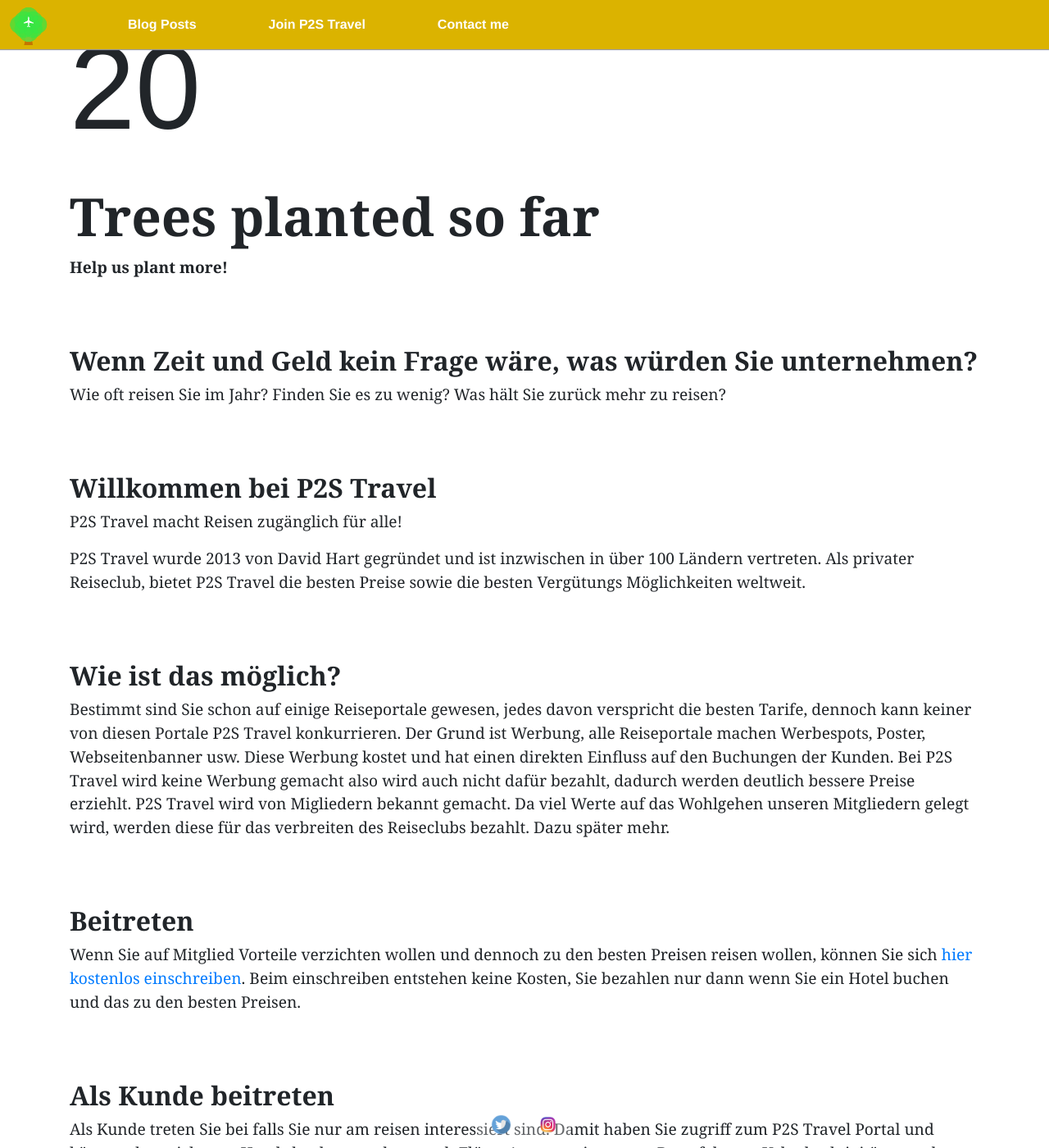
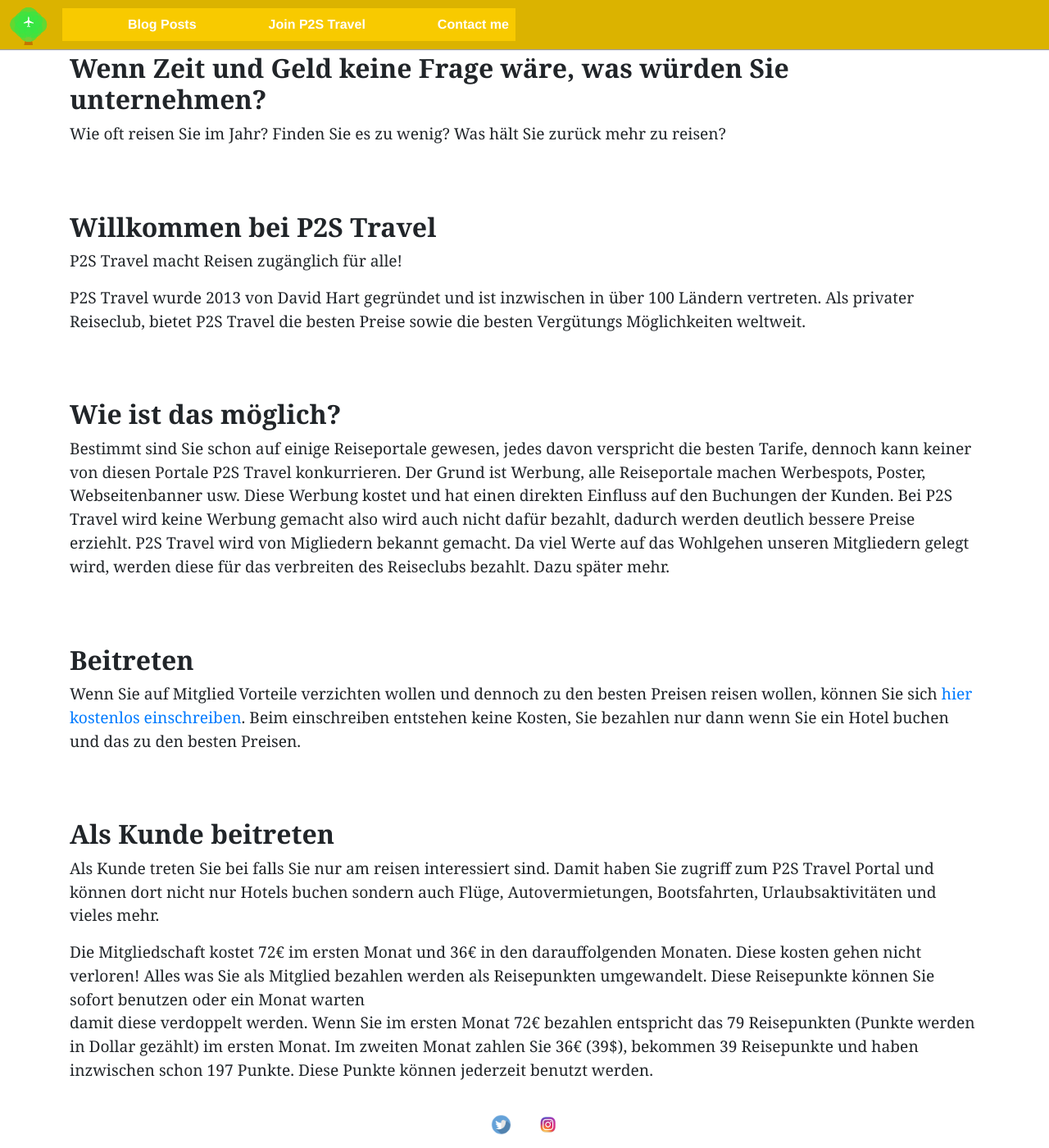
Before and after one commit to jdtravelp2s/jdtravelp2s.github.io, a Jekyll site: the page built from index.md, in a window 1280 px wide and 1400 px high. Shown: the whole window at 82% size. Built offline with Jekyll 4.4.1, drawn with Linux system fonts in a browser that asks for light colours.

Commit message:
fixing css

```diff
--- a/css/main.css
+++ b/css/main.css
@@ -9,11 +9,11 @@
 
 .nav-item {
   	align-self: center;
-	background-color: rgb(219, 179, 0);
+	background-color: rgb(255, 208, 0, 0.8);
 }
 
 .nav-item:hover {
-	background-color: rgb(219, 179, 0);
+	background-color: rgb(255, 208, 0);
 }
 
 .navbar-light {
--- a/index.md
+++ b/index.md
@@ -3,13 +3,7 @@
 title : JD P2S Travel
 ---
 
-<div class="number">20</div>
-
-<div class="number-desc">Trees planted so far</div>
-
-**Help us plant more!**
-
-# Wenn Zeit und Geld kein Frage wäre, was würden Sie unternehmen?
+# Wenn Zeit und Geld keine Frage wäre, was würden Sie unternehmen?
 
 Wie oft reisen Sie im Jahr? Finden Sie es zu wenig? Was hält Sie zurück mehr zu reisen?
 
```
